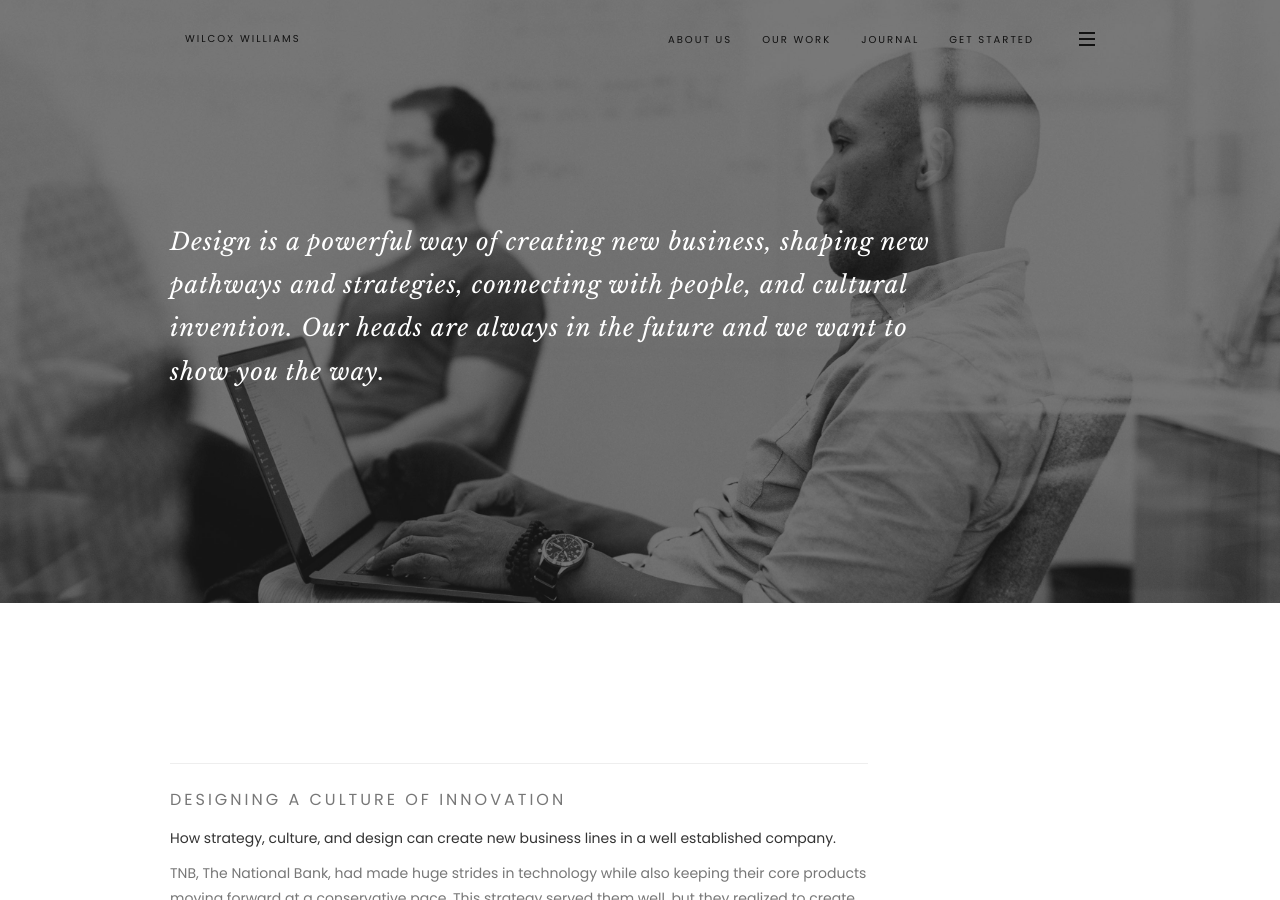
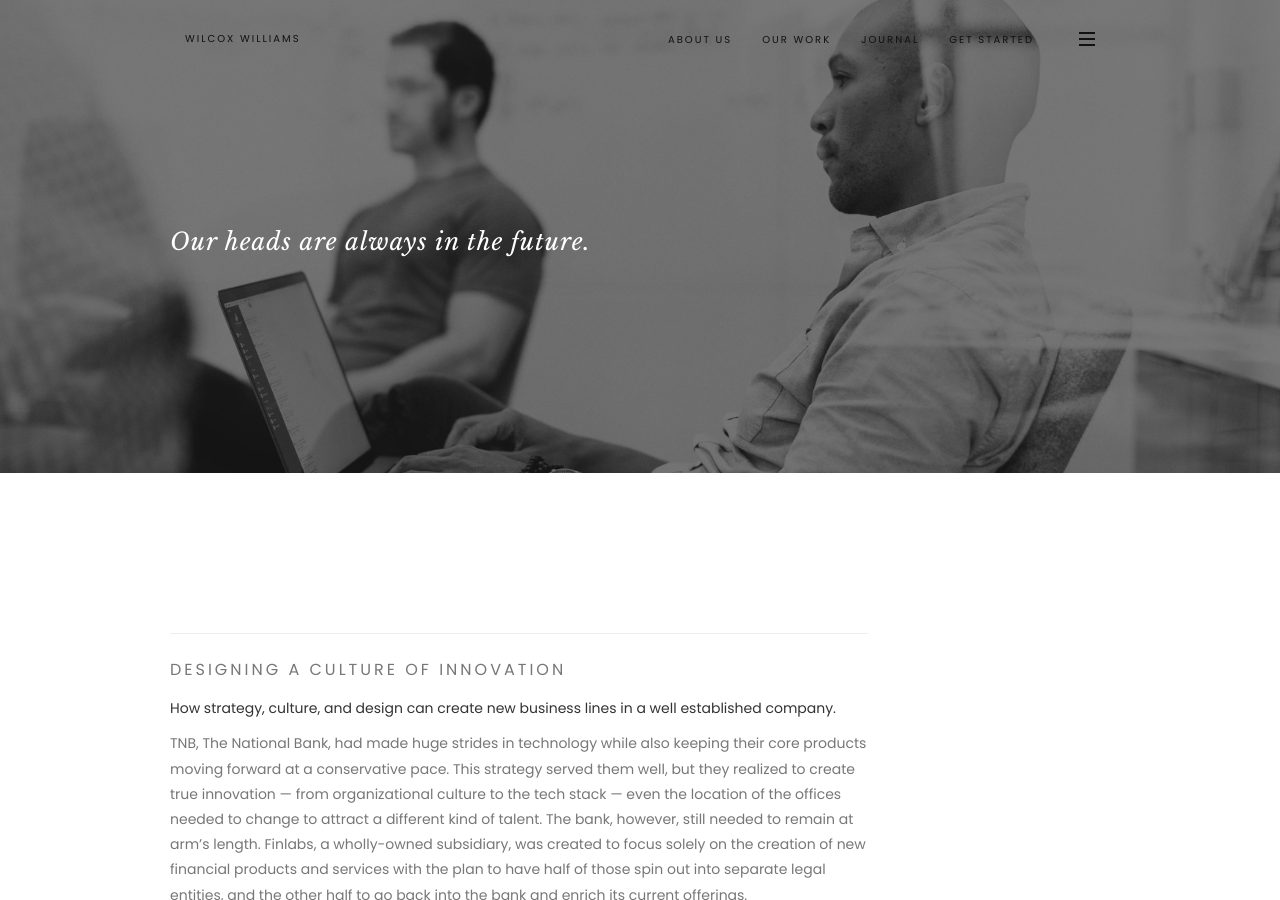
Before and after one commit to rwcstudio/wilcoxwilliams.github.io, a Jekyll site: the page built from journal.html, in a window 1280 px wide and 900 px high. Built offline with Jekyll 4.4.1, drawn with Linux system fonts in a browser that asks for light colours.

Commit message:
Update journal.html

```diff
--- a/journal.html
+++ b/journal.html
@@ -9,7 +9,7 @@ layout: default
 				<div class="row">
 					  <div class="col-sm-12 col-md-10 col-lg-10">
 					      <h2 class="font-serif">
-						        Design is a powerful way of creating new business, shaping new pathways and strategies, connecting with people, and cultural invention. Our heads are always in the future and we want to show you the way.
+						        Our heads are always in the future.
 					      </h2>
 					  </div>
 				</div>
```
